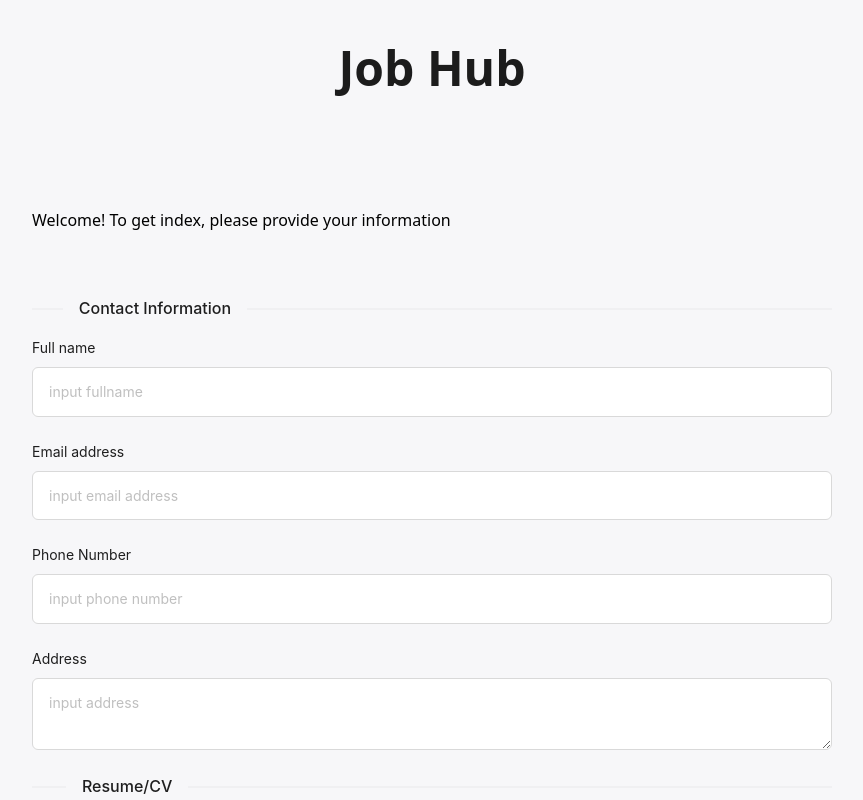
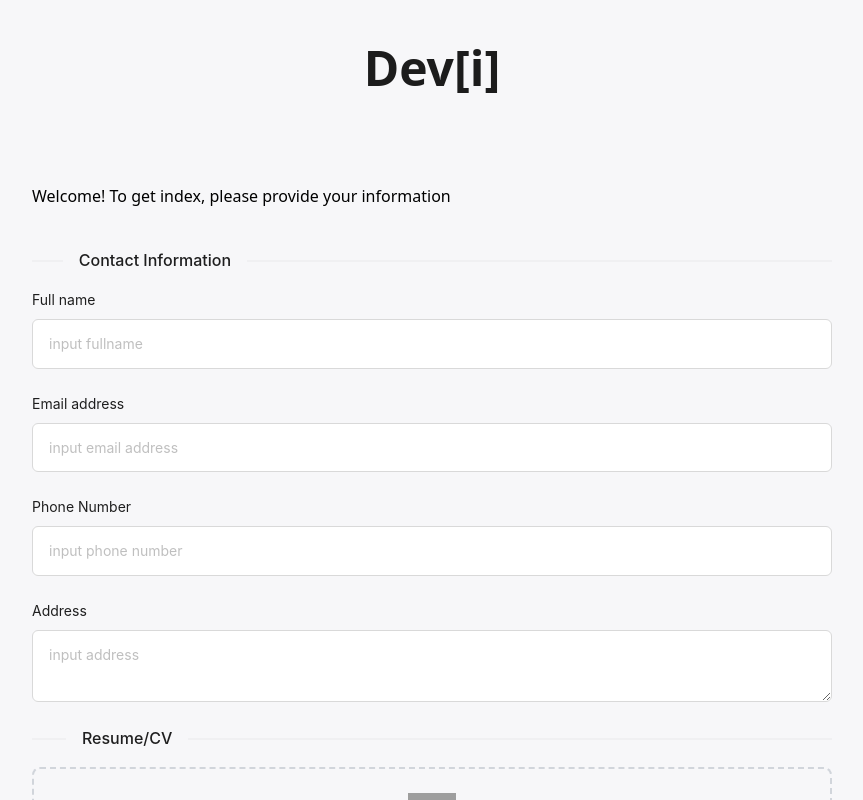
Before and after one commit to codepraycode/dev-i, a Next.js app: page / in a window 1280 px wide. Shown: the top 800 px of the page, without its empty margins (208-1071 px from the left). Built offline with nearby package versions, Linux system fonts and the light colour scheme; grey boxes are pictures that could not be loaded.

Commit message:
Updated site name and title

```diff
--- a/components/Header.tsx
+++ b/components/Header.tsx
@@ -6,7 +6,7 @@ export default function Header() {
         <header>
 
             <div className="logo text-center font-bold">
-                <Link href="/">Job Hub</Link>
+                <Link href="/">Dev[i]</Link>
             </div>
 
         </header>
--- a/package.json
+++ b/package.json
@@ -1,5 +1,5 @@
 {
-  "name": "my-app",
+  "name": "dev[i]",
   "version": "0.1.0",
   "private": true,
   "scripts": {
--- a/pages/_document.tsx
+++ b/pages/_document.tsx
@@ -4,6 +4,7 @@ import { Html, Head, Main, NextScript } from 'next/document'
 export default function Document() {
     return (
         <Html lang="en">
+            <title>Dev[i] / Where developers are Indexed</title>
             <Head />
             <body>
                 <main className={`min-h-screen w-full bg-[#f7f7f9]`}>
--- a/pages/index.tsx
+++ b/pages/index.tsx
@@ -6,6 +6,7 @@ import Image from "next/image";
 import { useDropzone } from "react-dropzone";
 import { useRef, useState } from "react";
 import { CloseOutlined, MinusCircleOutlined, PlusOutlined } from "@ant-design/icons";
+import Head from "next/head";
 
 
 let index = 0;
@@ -52,14 +53,18 @@ const UploadPage: NextPage<PageProps> = ({}) => {
 
     return (
         <>
+            <Head>
+                <title>Dev[i] / Index a developer</title>
+            </Head>
+
             <Header />
-            <br/><br/><br/>
+            <br/><br/>
 
 
             <section className="container" >
 
                 <h1>Welcome! To get index, please provide your information</h1>
-                <br/><br/>
+                <br/>
 
 
                 <Form
```
